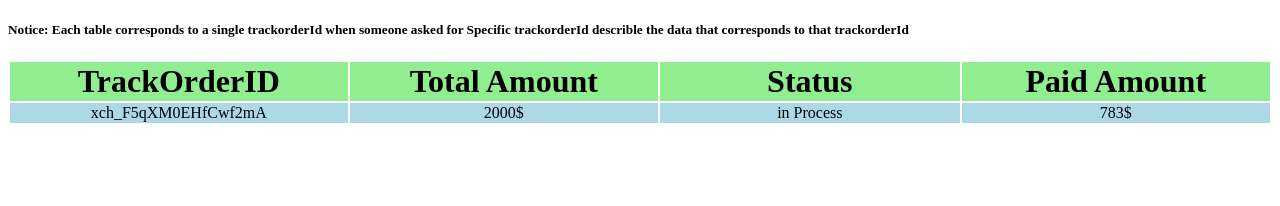
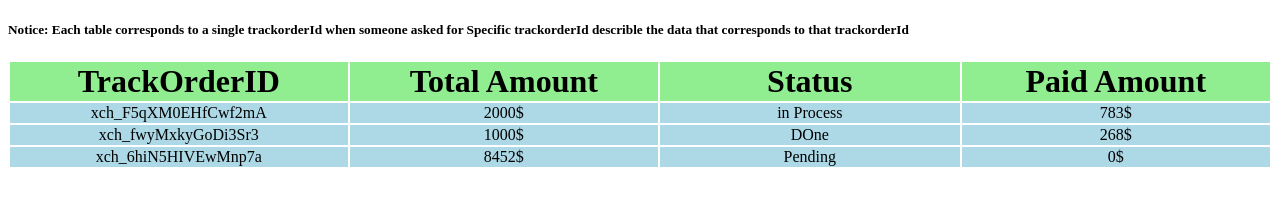
Before and after one commit to unmercy2165/testAi, a plain HTML site: page index.html in a window 1280 px wide. Drawn offline with Linux system fonts and the light colour scheme.

Commit message:
Update index.html

```diff
--- a/index.html
+++ b/index.html
@@ -26,6 +26,18 @@
           <td class="mainRow">in Process</td>
           <td class="mainRow">783$</td>
         </tr>
+        <tr >
+          <td class="mainRow">xch_fwyMxkyGoDi3Sr3</td>
+          <td class="mainRow">1000$</td>
+          <td class="mainRow">DOne</td>
+          <td class="mainRow">268$</td>
+        </tr>
+         <tr >
+          <td class="mainRow">xch_6hiN5HIVEwMnp7a</td>
+          <td class="mainRow">8452$</td>
+          <td class="mainRow">Pending</td>
+          <td class="mainRow">0$</td>
+        </tr>
       </table>
 
 </body>
```
